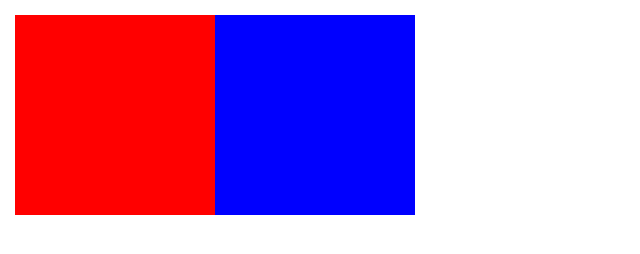
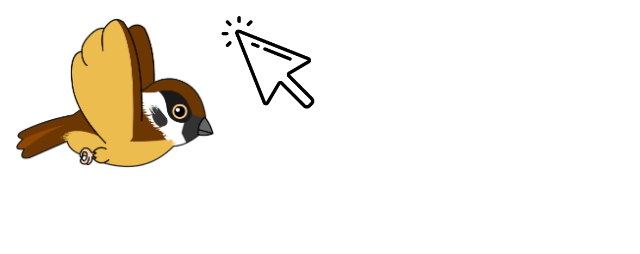
Before and after one commit to ninata11/lesson-7, a plain HTML site: page index.html in a window 1280 px wide. Shown: the whole page, without its empty margins (0-640 px from the left). Drawn offline with Linux system fonts and the light colour scheme.

Commit message:
add images

```diff
--- a/css/styles.css
+++ b/css/styles.css
@@ -6,11 +6,15 @@ div {
 .div1 {
   width: 200px;
   height: 200px;
-  background: red;
+  background-image: url(./image/bird.png);
+  background-size: contain;
+  background-repeat: no-repeat;
 }
 
 .div2 {
-  width: 200px;
-  height: 200px;
-  background: blue;
+  width: 100px;
+  height: 100px;
+  background-image: url(./image/cursor.png);
+  background-size: contain;
+  background-repeat: no-repeat;
 }
```
Also changed, not shown: css/image/bird.png (added), css/image/cursor.png (added).
